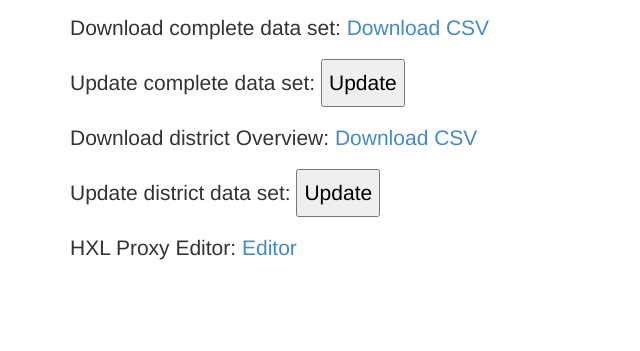
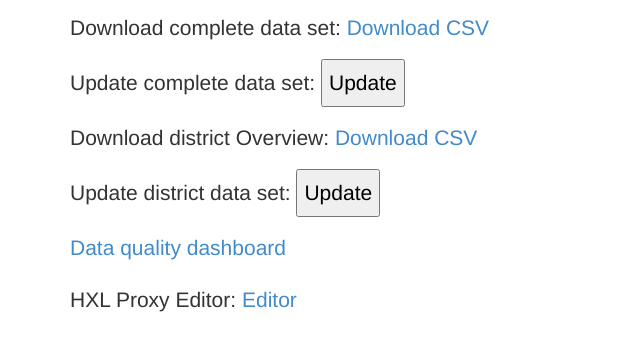
Before and after one commit to SimonbJohnson/nepal-eq-2015-recovery-hxl-proxy, a plain HTML site: page index.html in a window 1280 px wide. Shown: the part 115-466 px from the top of the page, without its empty margins (0-640 px from the left). Drawn offline with nearby package versions, Linux system fonts and the light colour scheme.

Commit message:
added data quality dashboard

```diff
--- a/index.html
+++ b/index.html
@@ -56,6 +56,11 @@
             </div>
             <div class="row">
                 <div class="col-md-12">
+                    <p id="dataquality"></p>
+                </div>
+            </div>
+            <div class="row">
+                <div class="col-md-12">
                     <p id="hxlproxyeditor"></p>
                 </div>
             </div>
--- a/js/site.js
+++ b/js/site.js
@@ -21,7 +21,7 @@ function constructHXLURL(linkList){
     var url = 'http://beta.proxy.hxlstandard.org/data.csv?filter_count=7&url=';
     linkList.forEach(function(l,i){
         if(i==0){
-            url+=l+'&strip-headers=on&format=html';
+            url+=l+'&format=html';
         }
         if(i==1){
             url+='&filter01=append&append-dataset01-01='+l;
@@ -30,7 +30,8 @@ function constructHXLURL(linkList){
             url+='&append-dataset01-0'+i+'='+l;
         }
     });
-    return url//+'&force=1';
+    url += '&filter02=replace-map&replace-map-url02=https%3A%2F%2Fdocs.google.com%2Fspreadsheets%2Fd%2F1S9umNUolP-u_R7FYNOdHZM-g8PUcAC1xq7Y8-48bArg%2Fpub%3Fgid%3D1267882078%26single%3Dtrue%26output%3Dcsv&filter03=merge&merge-url03=https%3A%2F%2Fdocs.google.com%2Fspreadsheets%2Fd%2F1S9umNUolP-u_R7FYNOdHZM-g8PUcAC1xq7Y8-48bArg%2Fpub%3Fgid%3D0%26single%3Dtrue%26output%3Dcsv&merge-tags03=meta%2Bid%2Cadm3%2Bcode%2Cindicator%2Bpriority&merge-keys03=adm3%2Bname&filter04=merge&merge-url04=https%3A%2F%2Fdocs.google.com%2Fspreadsheets%2Fd%2F1S9umNUolP-u_R7FYNOdHZM-g8PUcAC1xq7Y8-48bArg%2Fpub%3Fgid%3D1687445680%26single%3Dtrue%26output%3Dcsv&merge-tags04=adm4%2Bcode&merge-keys04=adm3%2Bcode%2Cadm4%2Bname';
+    return url;
 }
 
 var url = constructHXLURL(sheets);
@@ -47,11 +48,15 @@ var html = 'HXL Proxy Editor: <a href="'+hxlProxyURL+'" target="_blank">Editor</
 
 $('#hxlproxyeditor').html(html);
 
-var districtURL = url+'&filter02=count&count-tags02=%23adm3%2Bname%2C%23org%2Bpns%2C%23sector%2C%23indicator%2Bconfirmedvdc&count-aggregate-tag02=&filter03=sort&sort-tags03=%23adm3%2Bname';
+var districtURL = url+'&filter05=count&count-tags05=%23adm3%2Bname%2C%23org%2Bpns%2C%23sector%2C%23indicator%2Bconfirmedvdc&count-aggregate-tag05=&filter06=sort&sort-tags06=%23adm3%2Bname';
 
 var html = 'Download district Overview: <a href="'+districtURL+'" target="_blank">Download CSV</a>';
 
 $('#district').html(html);
+
+var html = '<a href="http://simonbjohnson.github.io/data-quality-dashboard/index.html?url='+encodeURIComponent(url)+'" target="_blank">Data quality dashboard</a>';
+
+$('#dataquality').html(html);
 
 $('#updatedownloadbutton').click(function(){
     $('#updatedownload').html('Updating');
```
